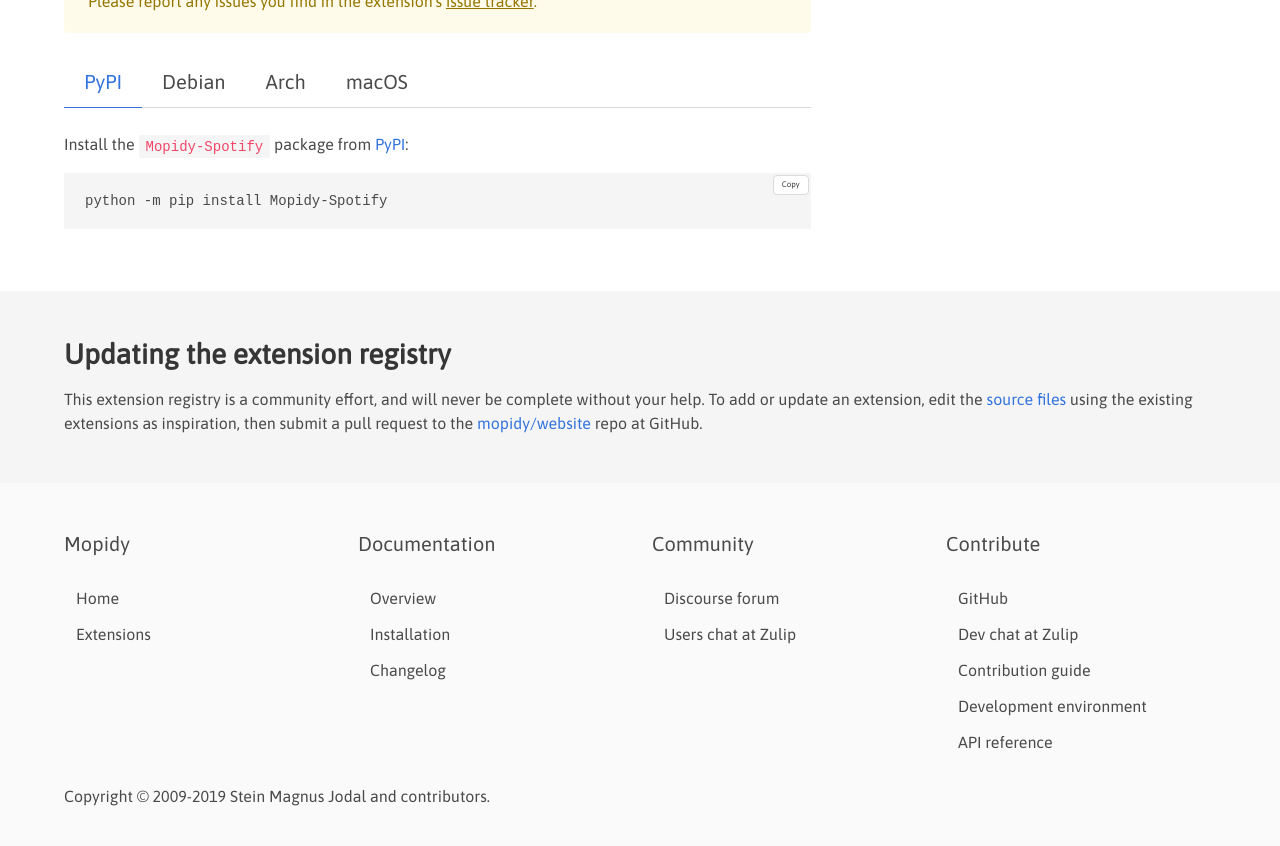
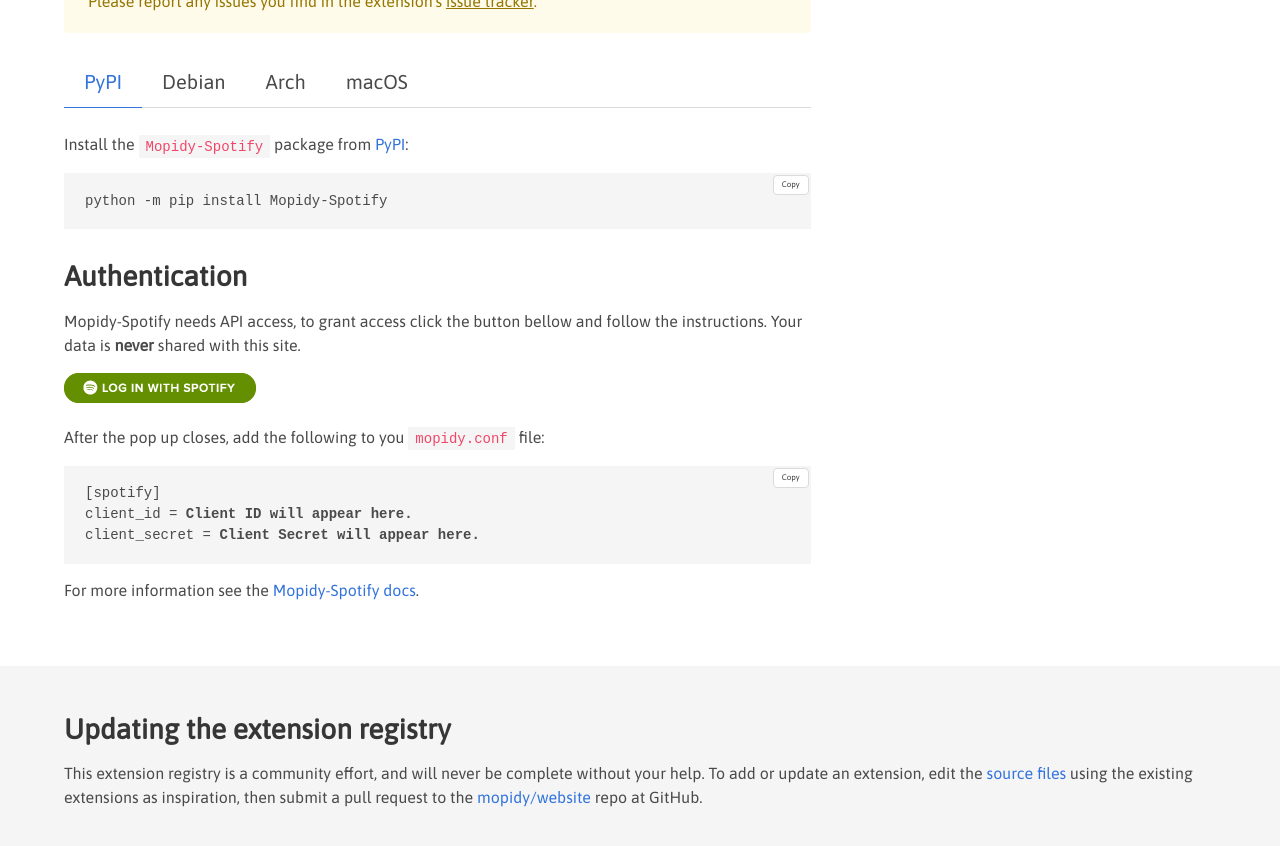
Before and after one commit to mopidy/website, a Jekyll site: the page built from _ext/spotify.md, in a window 1280 px wide and 900 px high, scrolled down 641 px. Shown: the top 846 px of the window. Built offline with Jekyll 4.4.1, drawn with Linux system fonts in a browser that asks for light colours.

Commit message:
Try standardizing auth on extension pages

```diff
--- a/_ext/spotify.md
+++ b/_ext/spotify.md
@@ -14,6 +14,15 @@
     tap: mopidy/mopidy
     formula: mopidy-spotify
 py3: prerelease
+auth:
+  button: /media/images/spotify-log-in.png
+  config:
+    spotify:
+      client_id: Client ID
+      client_secret: Client Secret
+  scripts:
+    - /media/js/spotify-auth.js
+
 ---
 
 Extension for playing music from the [Spotify](https://spotify.com/) music
--- a/_layouts/ext.html
+++ b/_layouts/ext.html
@@ -200,6 +200,30 @@
               <pre class="copy">brew install {{ ext.dist.homebrew.tap }}/{{ ext.dist.homebrew.formula }}</pre>
             </div>
           {% endif %}
+
+          {% if ext.auth %}
+            <h2 id="authentication">Authentication</h2>
+            <p>
+              {{ ext.name }} needs API access, to grant access click the button bellow and
+              follow the instructions. Your data is <b>never</b> shared with this site.
+            </p>
+            <p><a href="#" class="img" id="auth-button">
+              <img src="{{ ext.auth.button }}" alt="Authenticate {{ ext.name }}"></a></p>
+            <p>
+              After the pop up closes, add the following to you <code>mopidy.conf</code> file:
+            </p>
+            <p id="auth-error" class="notification is-danger is-hidden"></p>
+            <pre class="copy" id="auth-config">{% for config in ext.auth.config %}
+[{{ config[0] }}]{% for item in config[1] %}
+{{ item[0] }} = <b data-name="{{ item[0] }}" class="select">{{ item[1] }} will appear here.</b>{% endfor %}{% endfor %}</pre>
+            <p>
+              For more information see the
+              <a href="https://github.com/{{ ext.dev.github }}">{{ ext.name }} docs</a>.
+            </p>
+            {% for script in ext.auth.scripts %}
+              <script type="text/javascript" src="{{ script }}"></script>
+            {% endfor %}
+          {% endif %}
         </div>
 
       </div>
--- /dev/null
+++ b/media/js/spotify-auth.js
@@ -0,0 +1,62 @@
+document.addEventListener("DOMContentLoaded", _ => {
+  let interval = null;
+
+  const buttonEl = document.querySelector('#auth-button');
+  const errorEl = document.querySelector('#auth-error');
+  const clientIdEl = document.querySelector('#auth-config [data-name="client_id"]');
+  const clientSecretEl = document.querySelector('#auth-config [data-name="client_secret"]');
+
+  function update(id, secret, error, desc) {
+    if (id && secret ) {
+      clientIdEl.innerText = id;
+      clientSecretEl.innerText = secret;
+    }
+
+    if (!error) {
+      errorEl.classList.add('is-hidden');
+    } else {
+      errorEl.innerText = '[' + error + '] ' + (desc || '');
+      errorEl.classList.remove('is-hidden');
+    }
+  }
+
+  window.addEventListener("message", event => {
+    if (event.origin !== 'https://auth.mopidy.com') {
+      return;
+    }
+
+    clearInterval(interval);
+
+    update(event.data['client_id'], event.data['client_secret'],
+           event.data['error'], event.data['error_description']);
+
+    event.source.close()
+  });
+
+  buttonEl.addEventListener('click', _ => {
+    clearInterval(interval);
+
+    var opened = window.open('https://auth.mopidy.com/spotify/', 'Connect with Spotify', [
+        'toolbar=no',
+        'location=no',
+        'directories=no',
+        'status=no',
+        'menubar=no',
+        'scrollbars=no',
+        'resizable=no',
+        'copyhistory=no',
+        'width=' + 800,
+        'height=' + 600,
+        'left=' + ((screen.width/2)-(800/2)),
+        'top=' + ((screen.height/2)-(600/2))
+      ].join(', '));
+
+    interval = setInterval(_ => {
+      if (opened.closed) {
+        update(null, null, 'popup-closed',
+               'Window closed without completing authentication.');
+        clearInterval(interval);
+      };
+    }, 1000);
+  });
+});
```
Also changed, not shown: _ext/soundcloud.md (+8 -0 lines), media/js/soundcloud-auth.js (added, +22 -0 lines).
